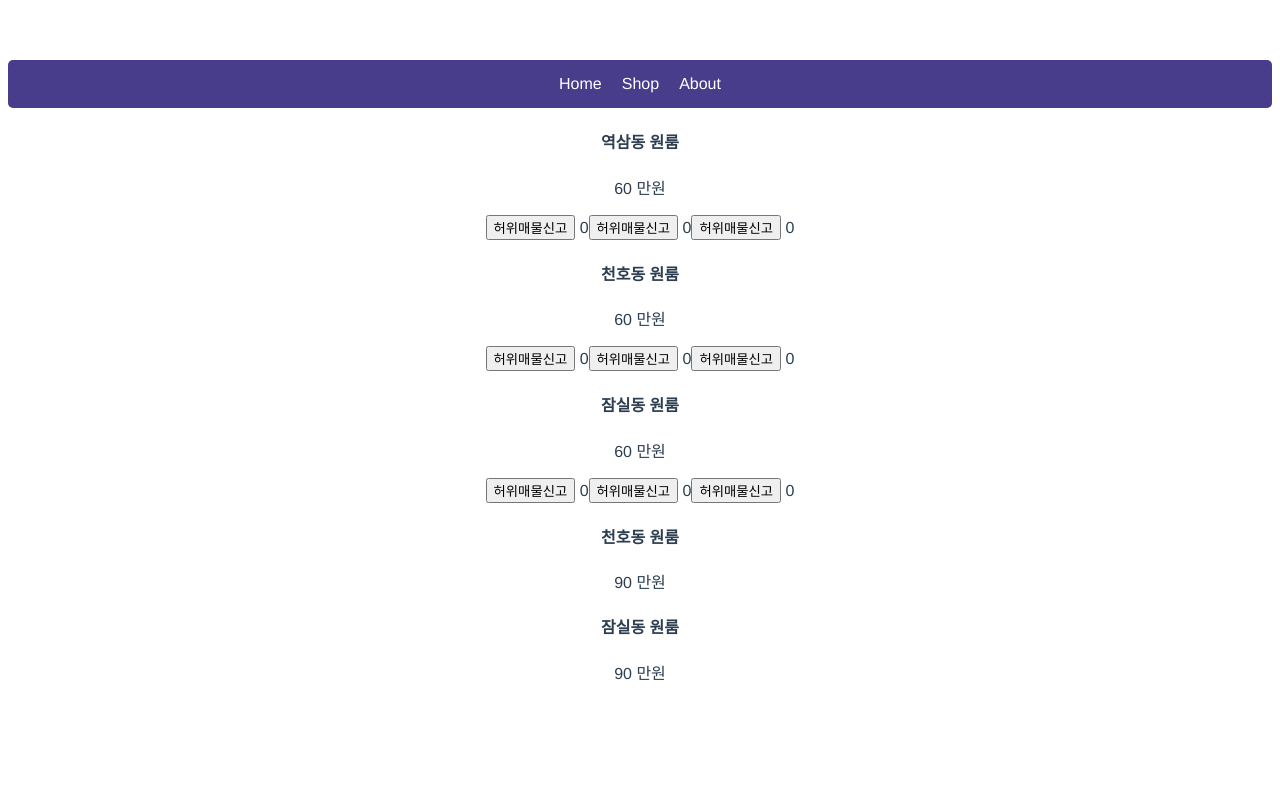
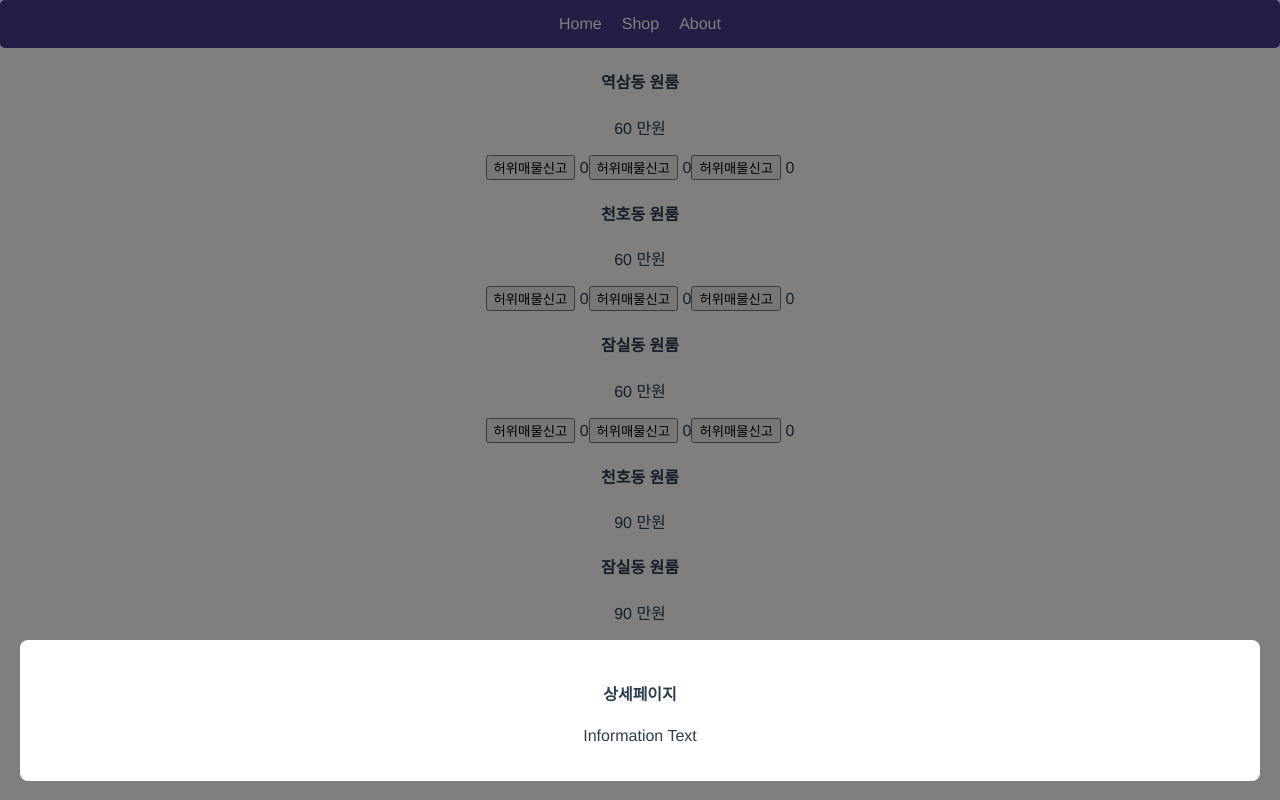
Before and after one commit to yumiko-kor/vue-sample, a Vue app in the folder vue_sample/: page / in a window 1280 px wide. Built offline with nearby package versions, Linux system fonts and the light colour scheme.

Commit message:
feat: 모달창 만들기

```diff
--- a/vue_sample/src/App.vue
+++ b/vue_sample/src/App.vue
@@ -1,6 +1,12 @@
 <template>
   <div>
 
+    <div class="black-bg" v-if="modal == true" @click="close()">
+      <div class="white-bg">
+        <h4>상세페이지</h4>
+        <p>Information Text</p>
+      </div>
+    </div>
 
     <div class="menu">
       <a v-for="tab in menus" :key="tab">{{ tab }}</a>
@@ -49,7 +55,10 @@ export default {
 
       report: 0,
       menus : ['Home', 'Shop', 'About'],
-      products : ['역삼동 원룸', '천호동 원룸', '잠실동 원룸']
+      products : ['역삼동 원룸', '천호동 원룸', '잠실동 원룸'],
+
+      // 모달창
+      modal: true
     }
   },
   components: {
@@ -64,13 +73,31 @@ export default {
 </script>
 
 <style>
+body {
+  margin : 0;
+}
+div {
+  box-sizing: border-box;
+}
+.black-bg {
+  width: 100%; height:100%;
+  background: rgba(0,0,0,0.5);
+  position: fixed; padding: 20px;
+}
+.white-bg {
+  width: 100%; background: white;
+  border-radius: 8px;
+  padding: 20px;
+  margin-top: 50%;
+}
+
 #app {
   font-family: Avenir, Helvetica, Arial, sans-serif;
   -webkit-font-smoothing: antialiased;
   -moz-osx-font-smoothing: grayscale;
   text-align: center;
   color: #2c3e50;
-  margin-top: 60px;
+  /* margin-top: 60px; */
 }
 
 .menu {
```
